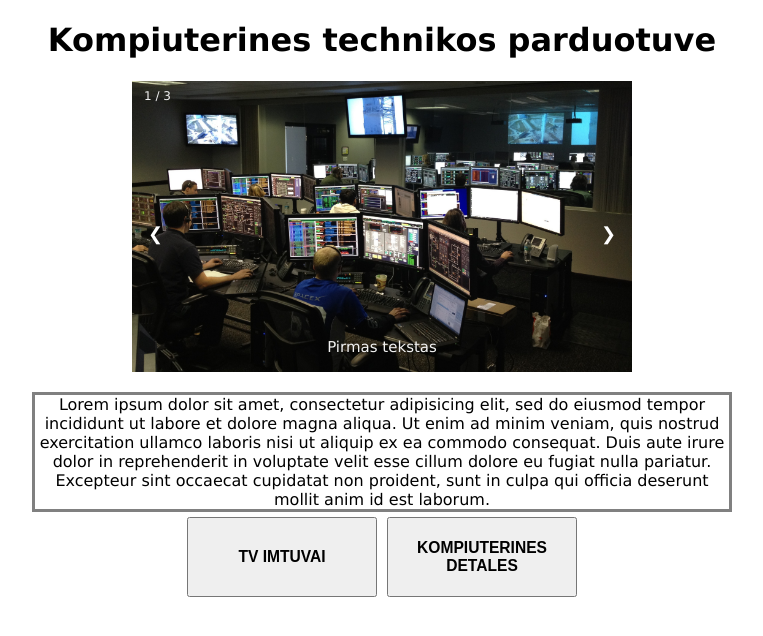
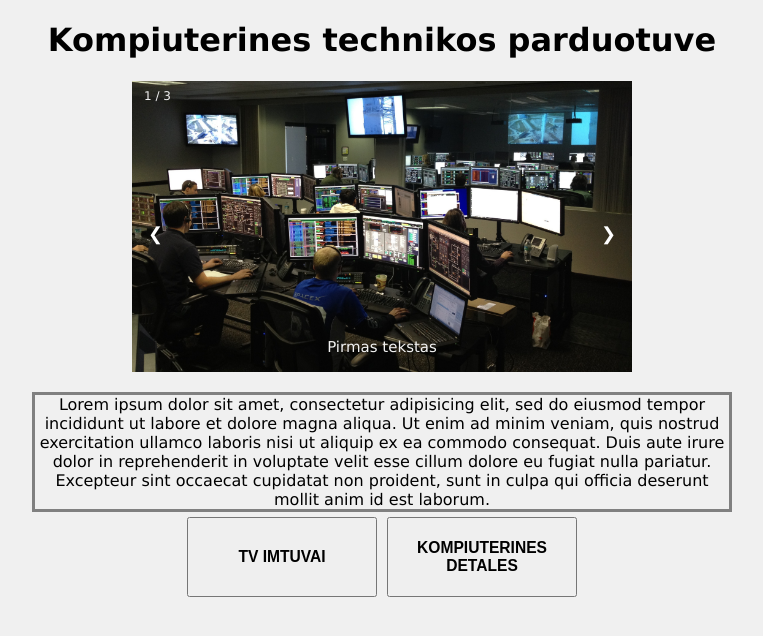
Before and after one commit to gvidasulo/Projektas-2018-08, a PHP site: page / in a window 1280 px wide. Shown: the top 636 px of the page, without its empty margins (258-1021 px from the left). Run offline with PHP 8.4, Linux system fonts and the light colour scheme.

Commit message:
puslapio spalva pakeiciau

```diff
--- a/css/master.css
+++ b/css/master.css
@@ -1,5 +1,8 @@
 h1{
     text-align: center;
+}
+body{
+    background-color: #F0F0F0;
 }
 div p{
     text-align: center;
--- a/index.html
+++ b/index.html
@@ -5,8 +5,13 @@
     <link rel="stylesheet" href="css/master.css">
     </head>
     <body>
+        <header>
 
-        <h1> Kompiuterines technikos parduotuve </h1>
+            <h1> Kompiuterines technikos parduotuve </h1>
+            <nav>
+
+            </nav>
+        </header>
 
 <!-- slideshow pradzia -->
 
```
